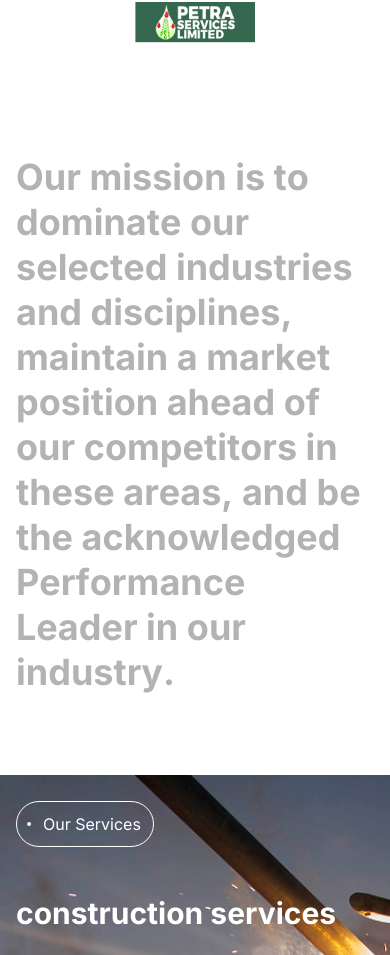
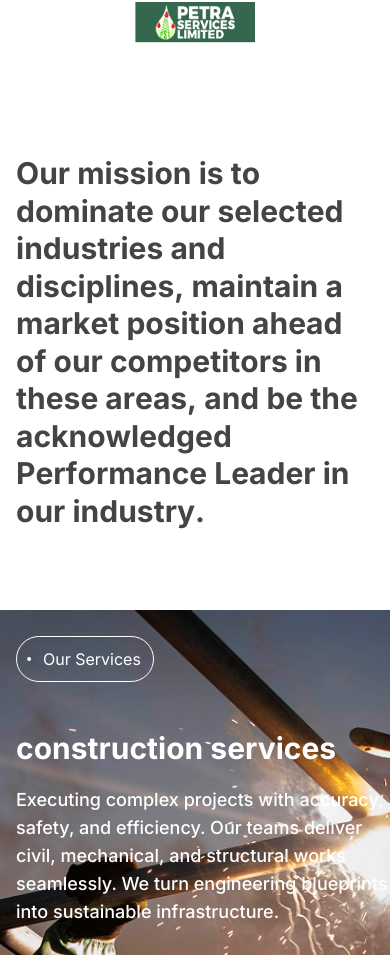
Before and after one commit to DevNickJr/cueedacc, a Next.js app: page / in a window 390 px wide. Shown: the part 1002-1957 px from the top of the page. Built offline with nearby package versions, Linux system fonts and the light colour scheme.

Commit message:
update animate text

```diff
--- a/src/app/_components/Trust.tsx
+++ b/src/app/_components/Trust.tsx
@@ -1,12 +1,10 @@
 "use client"
 import VerticalCutText from '@/components/VerticalCutText'
-import { useInView } from 'motion/react'
 import Image from 'next/image'
 import React from 'react'
 
 const Trust = () => {
-  const ref = React.useRef(null)
-  const isInView = useInView(ref)
+
   return (
     <section className="py-20 leading-tight text-black section">
     <div className="max-w-[1200px] mx-auto">
@@ -33,7 +31,7 @@ const Trust = () => {
           }
         </div>
       </div>
-      <p className="font-bold text-[#444444] text-4xl md:text-5xl mt-28 leading-tight tracking-[-4%]">
+      <p className="font-bold text-[#444444] text-3xl md:text-5xl mt-28 leading-tight tracking-[-4%]">
         <VerticalCutText
           splitBy="characters"
           staggerDuration={0.025}
@@ -44,7 +42,6 @@ const Trust = () => {
             damping: 21,
             delay: 0.5
           }}
-          isInView={isInView}
             >
                Our mission is to dominate our selected industries and disciplines, maintain a market position ahead of our competitors in these areas, and be the acknowledged Performance Leader in our industry.
           </VerticalCutText>
--- a/src/components/VerticalCutText.tsx
+++ b/src/components/VerticalCutText.tsx
@@ -27,7 +27,6 @@ interface TextProps {
   onStart?: () => void
   onComplete?: () => void
   autoStart?: boolean // Whether to start the animation automatically
-  isInView?: boolean
 }
 
 // Ref interface to allow external control of the animation
@@ -61,13 +60,12 @@ const VerticalCutText = forwardRef<VerticalCutTextRef, TextProps>(
       onStart,
       onComplete,
       autoStart = false,
-      isInView,
       ...props
     },
     ref
   ) => {
-
     const containerRef = useRef<HTMLSpanElement>(null)
+    const isInView = useInView(containerRef)
     const text =
       typeof children === "string" ? children : children?.toString() || ""
     const [isAnimating, setIsAnimating] = useState(false)
@@ -145,6 +143,7 @@ const VerticalCutText = forwardRef<VerticalCutTextRef, TextProps>(
       }
     }, [autoStart, startAnimation])
 
+    console.log({ isInView })
     useEffect(() => {
       if (isInView) {
         startAnimation()
```
